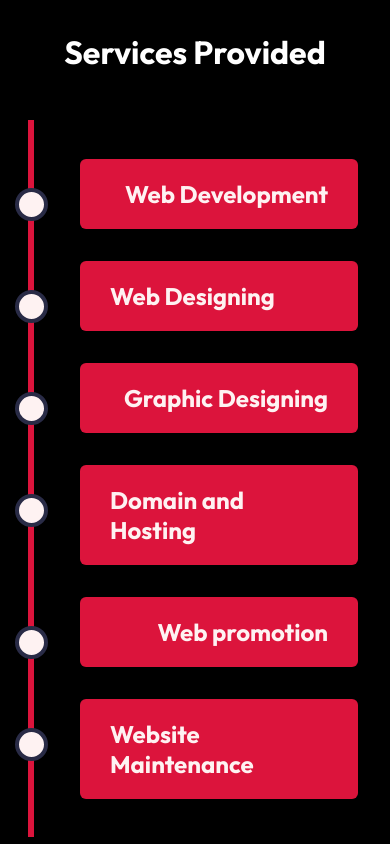
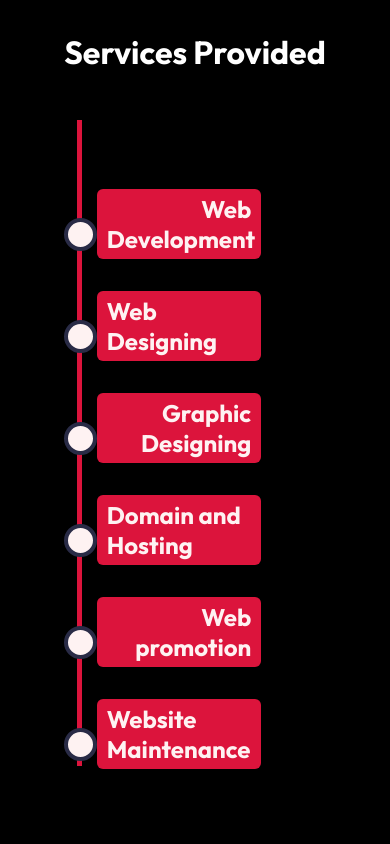
Before and after one commit to kajalgaharwal/react-portfolio-kajal, a React (Create React App) app: page / in a window 390 px wide. Shown: the part 860-1704 px from the top of the page. Built offline with nearby package versions, Linux system fonts and the light colour scheme.

Commit message:
timeline

```diff
--- a/src/components/TimelineStyles.scss
+++ b/src/components/TimelineStyles.scss
@@ -8,7 +8,7 @@
   background-color: #000;
 
   .timelineBox {
-    width: 100%;
+    width: 75%;
     position: relative;
     max-width: 1200px;
     margin: 0 auto;
@@ -20,17 +20,17 @@
     &::after {
       content: '';
       position: absolute;
-      width: 6px;
+      width: 5px;
       background-color: crimson;
       top: 0%;
-      bottom: 0%;
+      bottom: 10%;
       left: 50%;
       margin-left: -3px;
     }
   }
 
   .timelineItem {
-    padding: 1rem 3rem;
+    padding: 1rem 1rem;
     position: relative;
     background-color: inherit;
     width: 50%;
@@ -63,7 +63,7 @@
     }
 
     > div {
-      padding: 20px 30px;
+      padding: 5px 10px;
       background-color: crimson;
       color: #fef2f2;
       border-radius: 6px;
@@ -80,7 +80,6 @@
     }
   }
 }
-
 @media screen and (max-width: 600px) {
   #timeline {
     .timelineBox::after {
@@ -89,8 +88,8 @@
 
     .timelineItem {
       width: 100%;
-      padding-left: 5rem;
-      padding-right: 2rem;
+      padding-left: 3rem;
+      padding-right: 5rem;
     }
 
     .rightTimeline {
```
